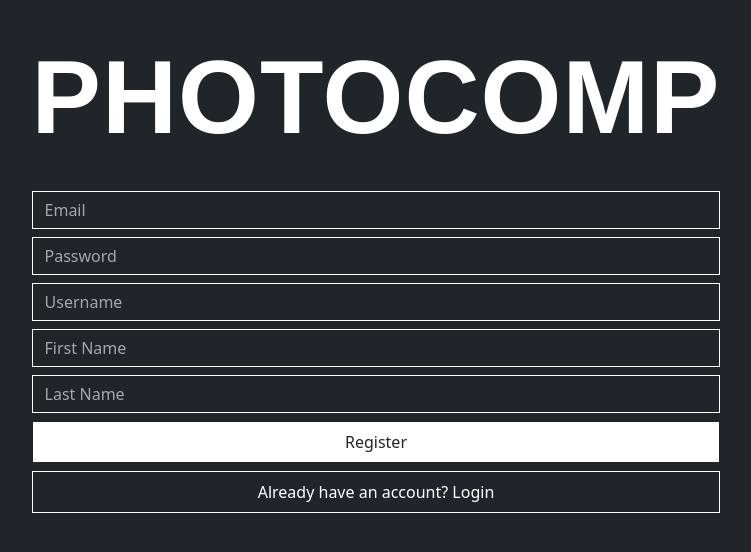
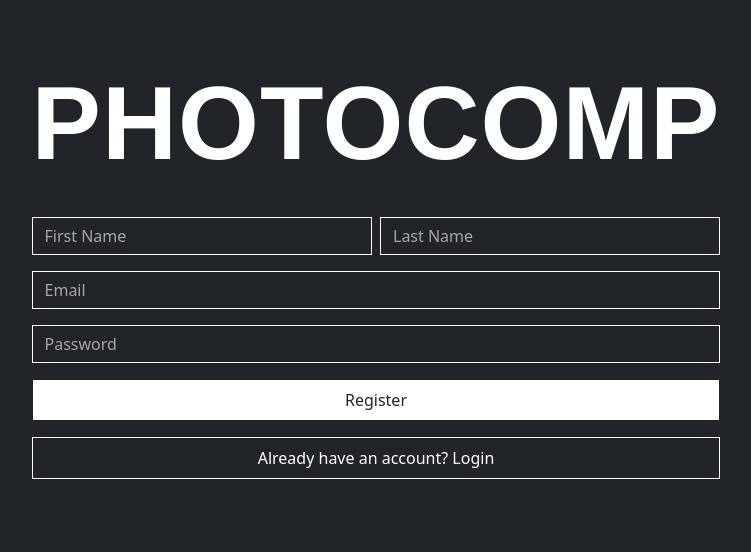
Before and after one commit to chastlyregino/PhotoComp--React-Cypress, a React (Vite) app: page /register in a window 1280 px wide. Shown: the part 122-674 px from the top of the page, without its empty margins (264-1015 px from the left). Built offline with nearby package versions, Linux system fonts and the light colour scheme.

Commit message:
Update Register; Fix the Login again

```diff
--- a/src/components/forms/FormButton.tsx
+++ b/src/components/forms/FormButton.tsx
@@ -26,7 +26,7 @@ const FormButton: React.FC<FormButtonProps> = ({
         <Button
             variant={buttonVariant}
             type={type}
-            className={`mb-2 ${buttonClasses}`}
+            className={`mb-3 ${buttonClasses}`}
             onClick={onClick}
         >
             {children}
--- a/src/components/forms/FormInput.tsx
+++ b/src/components/forms/FormInput.tsx
@@ -8,6 +8,7 @@ interface FormInputProps {
     value: string;
     onChange: (e: React.ChangeEvent<HTMLInputElement>) => void;
     required?: boolean;
+    className?: string;
 }
 
 const FormInput: React.FC<FormInputProps> = ({
@@ -16,10 +17,11 @@ const FormInput: React.FC<FormInputProps> = ({
     placeholder,
     value,
     onChange,
-    required = false
+    required = false,
+    className = ''
 }) => {
     return (
-        <Form.Group controlId={id} className="w-100 mb-2">
+        <Form.Group controlId={id} className={`${className}`}>
             <Form.Control
                 type={type}
                 placeholder={placeholder}
--- /dev/null
+++ b/src/components/forms/FormRow.tsx
@@ -0,0 +1,20 @@
+import React from 'react';
+import { Row, Col } from 'react-bootstrap';
+
+interface FormRowProps {
+    children: React.ReactNode;
+}
+
+const FormRow: React.FC<FormRowProps> = ({ children }) => {
+    return (
+        <Row className="form-row mb-2 w-100 mx-0">
+            {React.Children.map(children, (child, index) => (
+                <Col className="px-0" key={index}>
+                    {child}
+                </Col>
+            ))}
+        </Row>
+    );
+};
+
+export default FormRow;
--- a/src/context/AuthService.tsx
+++ b/src/context/AuthService.tsx
@@ -3,7 +3,6 @@ import { noAuthInstance } from '../util/axios';
 export const registerUser = async (data: {
     email: string;
     password: string;
-    username: string;
     firstName: string;
     lastName: string;
 }) => {
--- a/src/pages/Login.tsx
+++ b/src/pages/Login.tsx
@@ -68,6 +68,7 @@ const Login: React.FC = () => {
                     placeholder="Email"
                     value={credentials.email}
                     onChange={handleChange}
+                    className="w-100 mb-3"
                     required
                 />
 
@@ -77,6 +78,7 @@ const Login: React.FC = () => {
                     placeholder="Password"
                     value={credentials.password}
                     onChange={handleChange}
+                    className="w-100 mb-3"
                     required
                 />
 
--- a/src/pages/Register.tsx
+++ b/src/pages/Register.tsx
@@ -9,6 +9,7 @@ import FormContainer from '../components/forms/FormContainer';
 import AuthForm from '../components/forms/AuthForm';
 import FormInput from '../components/forms/FormInput';
 import FormButton from '../components/forms/FormButton';
+import FormRow from '../components/forms/FormRow';
 
 const Register: React.FC = () => {
     const context = useContext(AuthContext);
@@ -17,7 +18,6 @@ const Register: React.FC = () => {
     const [userData, setUserData] = useState({
         email: '',
         password: '',
-        username: '',
         firstName: '',
         lastName: ''
     });
@@ -34,16 +34,16 @@ const Register: React.FC = () => {
 
     const handleSubmit = async (e: React.FormEvent<HTMLFormElement>) => {
         e.preventDefault();
-        const { email, password, username, firstName, lastName } = userData;
+        const { email, password, firstName, lastName } = userData;
 
-        if (!email || !password || !username || !firstName || !lastName) {
+        if (!email || !password || !firstName || !lastName) {
             setError('Please fill in all fields');
             return;
         }
         setError(null);
 
         try {
-            const response = await registerUser({ email, password, username, firstName, lastName });
+            const response = await registerUser({ email, password, firstName, lastName });
             const token = response.data.data.token;
             const user = response.data.data.user;
 
@@ -66,6 +66,27 @@ const Register: React.FC = () => {
                 onSubmit={handleSubmit}
                 error={error}
             >
+                <FormRow>
+                    <FormInput
+                        id="formFirstName"
+                        type="text"
+                        placeholder="First Name"
+                        value={userData.firstName}
+                        onChange={handleChange}
+                        required
+                        className="mb-2"
+                    />
+                    <FormInput
+                        id="formLastName"
+                        type="text"
+                        placeholder="Last Name"
+                        value={userData.lastName}
+                        onChange={handleChange}
+                        required
+                        className="mb-2"
+                    />
+                </FormRow>
+
                 <FormInput
                     id="formEmail"
                     type="email"
@@ -73,6 +94,7 @@ const Register: React.FC = () => {
                     value={userData.email}
                     onChange={handleChange}
                     required
+                    className="w-100 mb-3"
                 />
 
                 <FormInput
@@ -82,46 +104,22 @@ const Register: React.FC = () => {
                     value={userData.password}
                     onChange={handleChange}
                     required
+                    className="w-100 mb-3"
                 />
 
-                <FormInput
-                    id="formUsername"
-                    type="text"
-                    placeholder="Username"
-                    value={userData.username}
-                    onChange={handleChange}
-                    required
-                />
-
-                <FormInput
-                    id="formFirstName"
-                    type="text"
-                    placeholder="First Name"
-                    value={userData.firstName}
-                    onChange={handleChange}
-                    required
-                />
-
-                <FormInput
-                    id="formLastName"
-                    type="text"
-                    placeholder="Last Name"
-                    value={userData.lastName}
-                    onChange={handleChange}
-                    required
-                />
-
-                <FormButton type="submit" variant="light">
+                <FormButton type="submit" variant="light" className="w-100">
                     Register
                 </FormButton>
 
                 <FormButton
                     type="button"
                     onClick={() => navigate('/login')}
+                    className="w-100"
                 >
-                    Already have an account? Login
+                Already have an account? Login
                 </FormButton>
             </AuthForm>
+
         </FormContainer>
     );
 };
--- a/src/styles/auth.css
+++ b/src/styles/auth.css
@@ -71,3 +71,13 @@
 .form-group {
     width: 100%;
 }
+
+.form-row {
+    display: flex;
+    justify-content: space-between;
+    gap: 8px;
+}
+
+.form-row .form-group {
+    margin-bottom: 0;
+}
```
